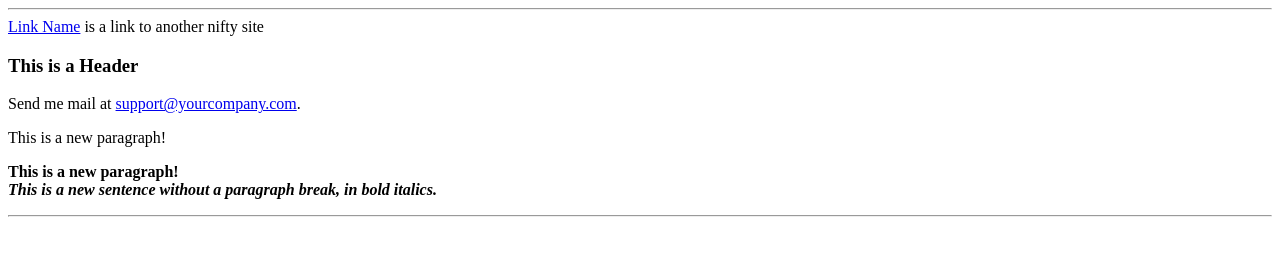
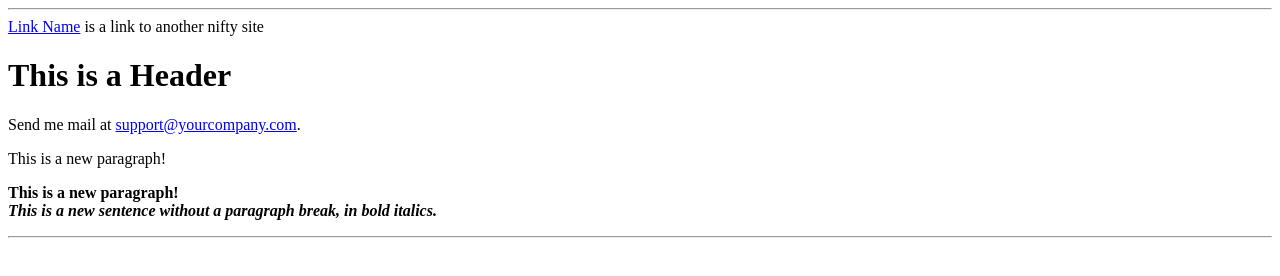
Before and after one commit to LinaPaliakova/mentoring-program, a plain HTML site: page project1/index.html in a window 1280 px wide. Drawn offline with Linux system fonts and the light colour scheme.

Commit message:
Update index.html

```diff
--- a/project1/index.html
+++ b/project1/index.html
@@ -8,7 +8,7 @@
 
 is a link to another nifty site
 
-<H3>This is a Header</H3>
+<H1>This is a Header</H1>
 
 Send me mail at <a href="mailto:support@yourcompany.com">
 
```
